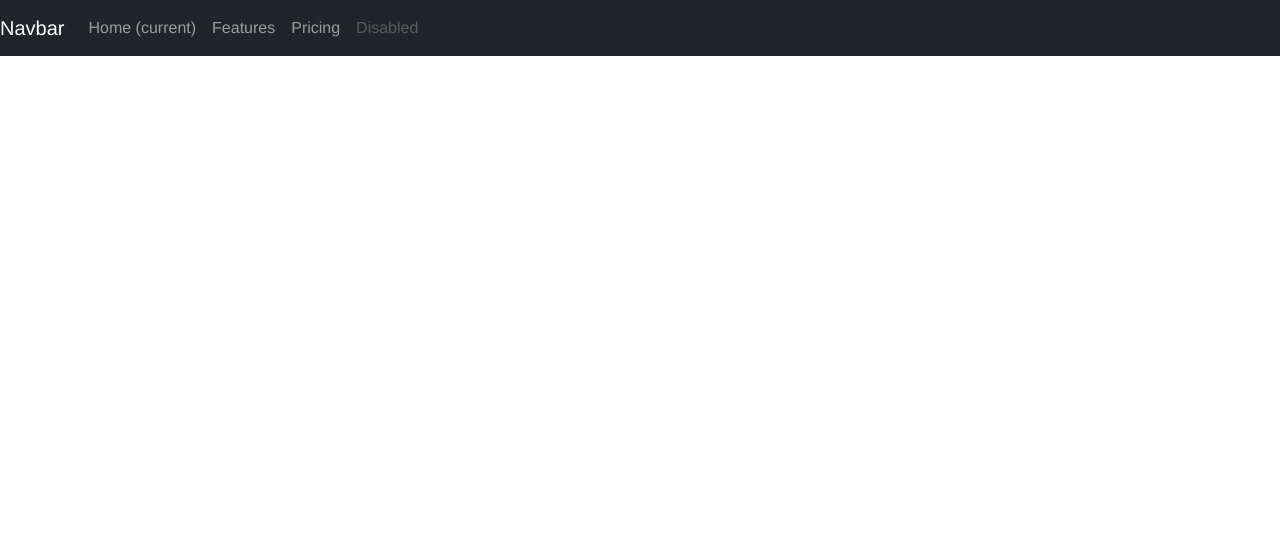
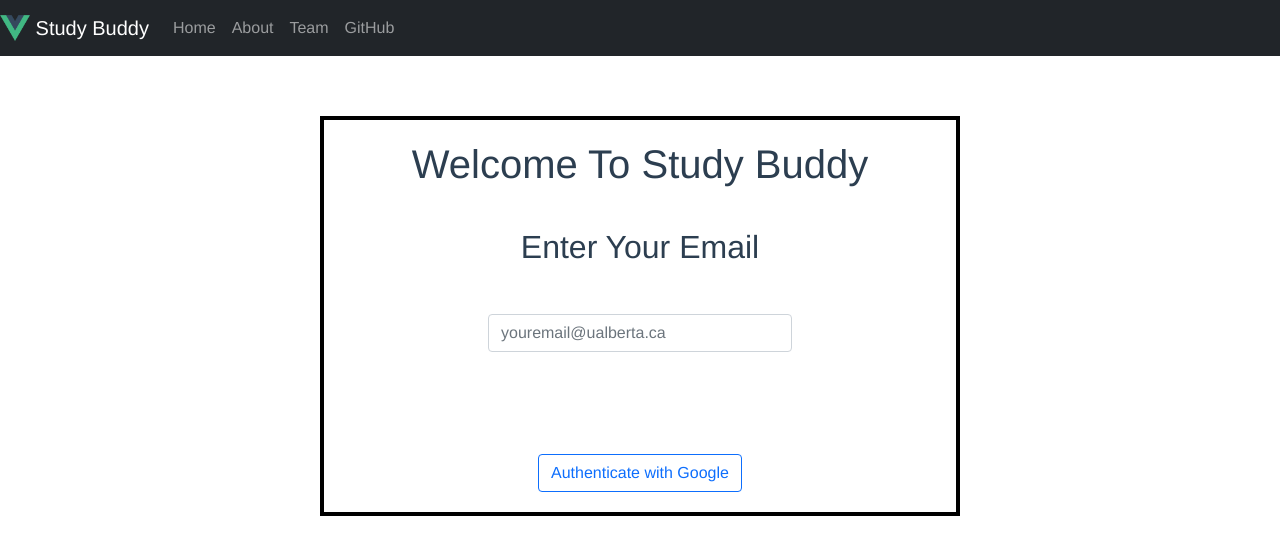
Before and after one commit to alexbali/study-buddy, a Vue app in the folder frontend/: page / in a window 1280 px wide. Shown: the top 554 px of the page. Built offline with nearby package versions, Linux system fonts and the light colour scheme.

Commit message:
sign in page working

```diff
--- a/frontend/package.json
+++ b/frontend/package.json
@@ -9,7 +9,8 @@
   "dependencies": {
     "bootstrap": "^5.1.3",
     "core-js": "^3.6.5",
-    "vue": "^3.0.0"
+    "vue": "^3.0.0",
+    "vue-google-oauth2": "^1.5.8"
   },
   "devDependencies": {
     "@vue/cli-plugin-babel": "~4.5.0",
--- a/frontend/src/App.vue
+++ b/frontend/src/App.vue
@@ -1,16 +1,19 @@
 <template>
   <NavBar />
+  <SignIn />
 </template>
 
 <script>
 
 import "bootstrap/dist/css/bootstrap.min.css"
 import NavBar from './components/NavBar.vue'
+import SignIn from './components/SignIn.vue'
 
 export default {
   name: 'App',
   components: {
-    NavBar
+    NavBar,
+    SignIn
   }
 }
 </script>
--- a/frontend/src/components/NavBar.vue
+++ b/frontend/src/components/NavBar.vue
@@ -1,25 +1,33 @@
 <template>
-<nav class="navbar navbar-expand-lg navbar navbar-dark bg-dark">
-  <a class="navbar-brand" href="#">Navbar</a>
+    <nav class="navbar navbar-expand-lg navbar navbar-dark bg-dark">
+        <div class="nav-container">
+                <a class="navbar-brand" href="#">
+    <img src="../assets/logo.png" width="30" height="30" class="d-inline-block align-top" alt="">
+    Study Buddy
+    </a>
   <button class="navbar-toggler" type="button" data-toggle="collapse" data-target="#navbarNav" aria-controls="navbarNav" aria-expanded="false" aria-label="Toggle navigation">
     <span class="navbar-toggler-icon"></span>
   </button>
   <div class="collapse navbar-collapse" id="navbarNav">
     <ul class="navbar-nav">
       <li class="nav-item active">
-        <a class="nav-link" href="#">Home <span class="sr-only">(current)</span></a>
+        <a class="nav-link" href="#">Home <span class="sr-only"></span></a>
       </li>
       <li class="nav-item">
-        <a class="nav-link" href="#">Features</a>
+        <a class="nav-link" href="#">About</a>
       </li>
       <li class="nav-item">
-        <a class="nav-link" href="#">Pricing</a>
+        <a class="nav-link" href="#">Team</a>
       </li>
-      <li class="nav-item">
-        <a class="nav-link disabled" href="#">Disabled</a>
+      <div class="right-side">
+        <li class="nav-item">
+        <a class="nav-link" href="#">GitHub</a>
       </li>
+      </div>
     </ul>
   </div>
+        </div>
+
 </nav>
 </template>
 
@@ -30,5 +38,9 @@ export default {
 </script>
 
 <style>
-
+.nav-container{
+    display: flex;
+    justify-content: flex-end;
+    align-content: center;
+}
 </style>
--- /dev/null
+++ b/frontend/src/components/SignIn.vue
@@ -0,0 +1,76 @@
+<template>
+<div class="container">
+    <div class="container-elements">
+        <h1 class="h1-header">Welcome To Study Buddy</h1>
+        <h2 class="header-instruction">Enter Your Email</h2>
+        <div class="form-outline email-input">
+            <input v-model="email" placeholder="youremail@ualberta.ca" type="text" id="typeText" class="form-control" />
+            <!-- <label class="form-label" for="typeText">Text input</label> -->
+        </div>
+        <button @click="authenticateWithGoogle" type="button" class="btn btn-outline-primary signin-btn">Authenticate with Google</button>
+    </div>
+
+
+</div>
+
+</template>
+
+<script>
+import GAuth from 'vue-google-oauth2'
+
+export default {
+    name: 'SignIn',
+    data() {
+        return {
+            email: "",
+        }
+    },
+    methods: {
+        async authenticateWithGoogle() {
+            const gauthOption = {
+            clientId: 'CLIENT_ID.apps.googleusercontent.com',
+            scope: 'profile email',
+            prompt: 'select_account'
+        }
+        Vue.use(GAuth, gauthOption)
+        }
+    },
+}
+</script>
+
+<style>
+.h1-header{
+    margin: 20px;
+}
+
+.container{
+    border: 4px solid black;
+    width: 50%;
+    height: 400px;
+    margin-top: 60px;
+}
+
+.email-input {
+    width: 50%;
+    align-items: center;
+    margin: auto;
+    margin-top: 40px;
+}
+
+.header-instruction {
+    margin-top: 20px;
+}
+
+.container-elements {
+    display: flex;
+    flex-direction: column;
+    justify-content: flex-start;
+    align-items: center;
+    background: rgb(255, 255, 255);
+    height: 100%;
+}
+
+.signin-btn {
+    margin: 20px;
+}
+</style>
```
Also changed, not shown: 1 other file (tests, documents, lock files or other folders).
